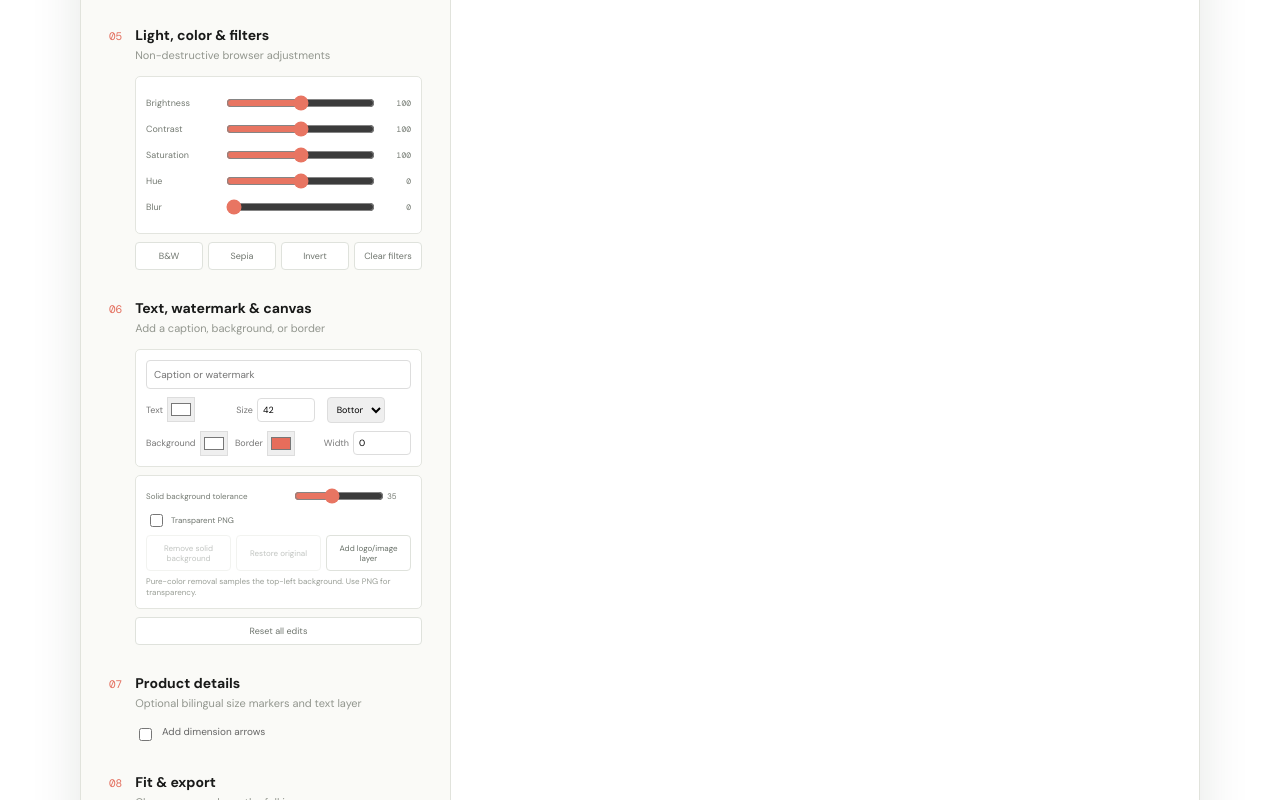
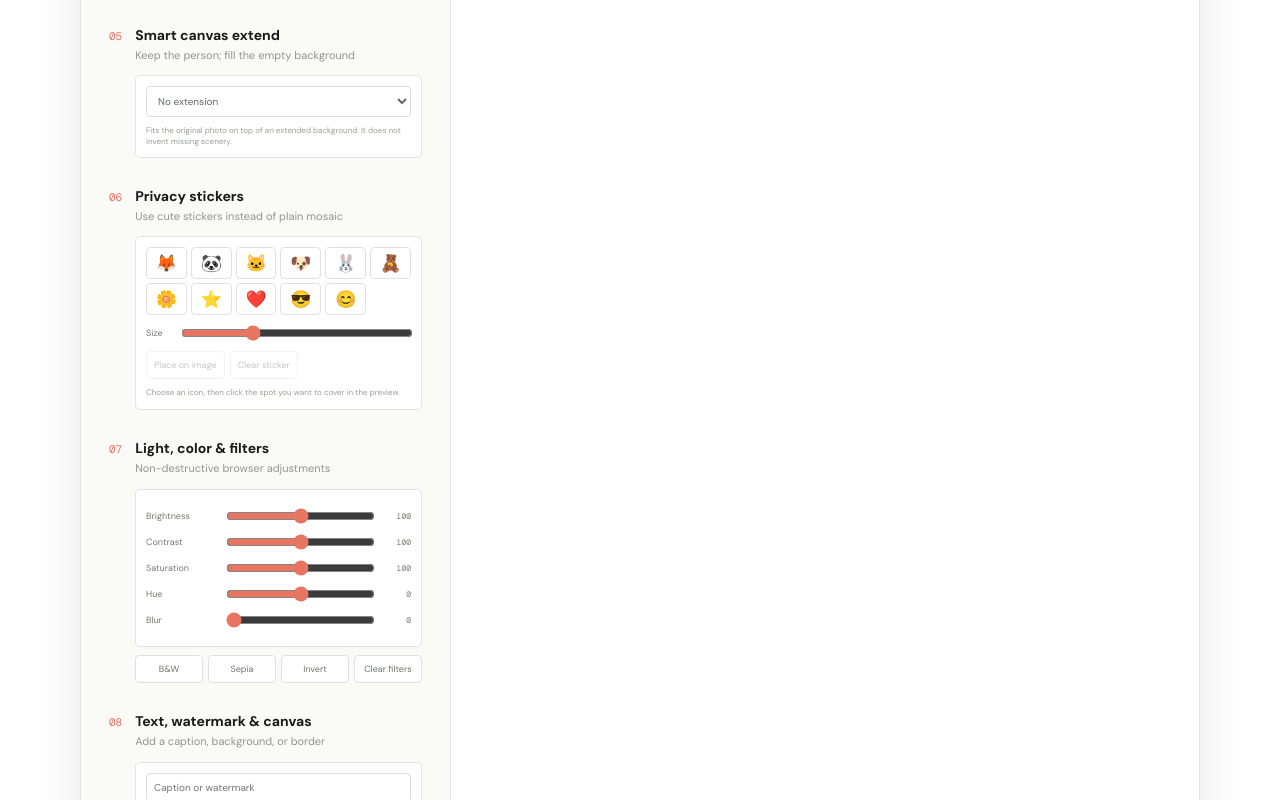
Before and after one commit to samzixiao/image-tools-site, a React (Vite) app: page / in a window 1280 px wide. Shown: the part 1380-2180 px from the top of the page. Built offline with nearby package versions, Linux system fonts and the light colour scheme; a web font is replaced by a local one.

Commit message:
Add smart canvas extension and privacy stickers

```diff
--- a/src/App.css
+++ b/src/App.css
@@ -765,6 +765,123 @@ footer {
   bottom: 3.5%;
   right: 3.5%;
 }
+.expand-panel,
+.sticker-panel {
+  margin: 13px 0 0 26px;
+  padding: 10px;
+  border: 1px solid #e3e5df;
+  border-radius: 5px;
+  background: #fff;
+}
+.expand-panel select {
+  width: 100%;
+  border: 1px solid #ddd;
+  border-radius: 4px;
+  padding: 7px;
+  font-size: 10px;
+  color: #626962;
+  background: #fff;
+}
+.expand-panel label {
+  display: grid;
+  grid-template-columns: 55px 1fr 25px;
+  align-items: center;
+  gap: 5px;
+  margin-top: 8px;
+  color: #777;
+  font-size: 9px;
+}
+.expand-panel input {
+  width: 100%;
+  accent-color: #e87562;
+}
+.expand-panel b {
+  font:
+    8px "DM Mono",
+    monospace;
+}
+.expand-panel small,
+.sticker-panel small {
+  display: block;
+  margin-top: 8px;
+  color: #999e96;
+  font-size: 8px;
+  line-height: 1.4;
+}
+.sticker-panel > div {
+  display: grid;
+  grid-template-columns: repeat(6, 1fr);
+  gap: 4px;
+}
+.sticker-panel > div button {
+  padding: 4px 1px;
+  border: 1px solid #e0e3dd;
+  border-radius: 4px;
+  background: #fff;
+  font-size: 17px;
+}
+.sticker-panel > div button.active {
+  border-color: #e77967;
+  background: #fff4f1;
+}
+.sticker-panel > label {
+  display: grid;
+  grid-template-columns: 28px 1fr;
+  gap: 5px;
+  align-items: center;
+  margin-top: 8px;
+  color: #777;
+  font-size: 9px;
+}
+.sticker-panel input {
+  width: 100%;
+  accent-color: #e87562;
+}
+.sticker-panel > .place,
+.sticker-panel > button {
+  margin-top: 8px;
+  border: 1px solid #dfe2dc;
+  border-radius: 4px;
+  background: #fff;
+  color: #6f756e;
+  padding: 7px;
+  font-size: 9px;
+}
+.sticker-panel > .place.active {
+  border-color: #e77967;
+  background: #fff2ed;
+  color: #bd594b;
+}
+.sticker-panel > button:last-of-type {
+  margin-left: 5px;
+}
+.sticker-panel button:disabled {
+  opacity: 0.4;
+  cursor: not-allowed;
+}
+.expanded-background {
+  position: absolute;
+  inset: 0;
+  width: 100% !important;
+  height: 100% !important;
+  max-width: none !important;
+  max-height: none !important;
+  object-fit: cover !important;
+  transform: scale(1.13) !important;
+  transform-origin: center;
+  pointer-events: none;
+}
+.expanded-background.mirror {
+  transform: scale(1.13) scaleX(-1) !important;
+}
+.privacy-sticker-preview {
+  position: absolute;
+  z-index: 9;
+  transform: translate(-50%, -50%);
+  line-height: 1;
+  pointer-events: none;
+  text-shadow: 0 1px 3px #0004;
+}
 
 .shape-grid {
   display: grid;
@@ -863,15 +980,18 @@ footer {
   color: #9a9e97;
   margin-top: 7px;
 }
-.preview-image.circle {
+.preview-image.circle,
+.expanded-background.circle {
   clip-path: circle(50% at 50% 50%);
 }
-.preview-image.heart {
+.preview-image.heart,
+.expanded-background.heart {
   clip-path: path(
     "M 50% 90% C -8% 55% 8% 12% 30% 18% C 43% 2% 50% 18% 50% 28% C 50% 18% 57% 2% 70% 18% C 92% 12% 108% 55% 50% 90%"
   );
 }
-.preview-image.star {
+.preview-image.star,
+.expanded-background.star {
   clip-path: polygon(
     50% 2%,
     61% 35%,
@@ -885,7 +1005,8 @@ footer {
     39% 35%
   );
 }
-.preview-image.sticker {
+.preview-image.sticker,
+.expanded-background.sticker {
   clip-path: inset(0 round 9%);
 }
 .measure-preview {
@@ -984,16 +1105,20 @@ footer {
   transition: transform 0.2s ease;
   transform-origin: center;
 }
-.preview-image.ellipse {
+.preview-image.ellipse,
+.expanded-background.ellipse {
   clip-path: ellipse(48% 34% at 50% 50%);
 }
-.preview-image.hexagon {
+.preview-image.hexagon,
+.expanded-background.hexagon {
   clip-path: polygon(50% 2%, 92% 25%, 92% 75%, 50% 98%, 8% 75%, 8% 25%);
 }
-.preview-image.triangle {
+.preview-image.triangle,
+.expanded-background.triangle {
   clip-path: polygon(50% 0, 100% 100%, 0 100%);
 }
-.preview-image.badge {
+.preview-image.badge,
+.expanded-background.badge {
   clip-path: polygon(
     50% 0,
     61% 17%,
--- a/src/App.tsx
+++ b/src/App.tsx
@@ -13,6 +13,7 @@ type Shape =
   | "triangle"
   | "badge"
   | "sticker";
+type ExpandMode = "none" | "blur" | "mirror" | "gradient" | "solid";
 type Preset = {
   id: string;
   group: string;
@@ -109,6 +110,19 @@ const shapeSymbol: Record<Shape, string> = {
   badge: "✹",
   sticker: "▣",
 };
+const privacyStickers = [
+  "🦊",
+  "🐼",
+  "🐱",
+  "🐶",
+  "🐰",
+  "🧸",
+  "🌼",
+  "⭐",
+  "❤️",
+  "😎",
+  "😊",
+];
 
 function App() {
   const [url, setUrl] = useState(""),
@@ -156,6 +170,12 @@ function App() {
       "top-left" | "top-right" | "bottom-left" | "bottom-right"
     >("bottom-right"),
     [backgroundTolerance, setBackgroundTolerance] = useState(35);
+  const [expandMode, setExpandMode] = useState<ExpandMode>("none"),
+    [expandStrength, setExpandStrength] = useState(35),
+    [privacySticker, setPrivacySticker] = useState(""),
+    [stickerSize, setStickerSize] = useState(18),
+    [stickerPosition, setStickerPosition] = useState({ x: 0.5, y: 0.5 }),
+    [placingSticker, setPlacingSticker] = useState(false);
   const [crop, setCrop] = useState({ x: 0, y: 0, width: 1, height: 1 }),
     [drag, setDrag] = useState<{
       x: number;
@@ -203,7 +223,23 @@ function App() {
       setCustom({ width: next.width, height: next.height });
   }
   function pointerDown(event: PointerEvent<HTMLDivElement>) {
-    if (!url || mode === "fit") return;
+    if (!url) return;
+    if (placingSticker && privacySticker) {
+      const box = event.currentTarget.getBoundingClientRect();
+      setStickerPosition({
+        x: Math.min(
+          0.95,
+          Math.max(0.05, (event.clientX - box.left) / box.width),
+        ),
+        y: Math.min(
+          0.95,
+          Math.max(0.05, (event.clientY - box.top) / box.height),
+        ),
+      });
+      setPlacingSticker(false);
+      return;
+    }
+    if (mode === "fit") return;
     event.currentTarget.setPointerCapture(event.pointerId);
     setDrag({ x: event.clientX, y: event.clientY, crop });
   }
@@ -254,6 +290,9 @@ function App() {
     setText("");
     setMeasure(false);
     setOverlayUrl("");
+    setExpandMode("none");
+    setPrivacySticker("");
+    setPlacingSticker(false);
   }
   function removeSolidBackground() {
     if (!url) return;
@@ -466,6 +505,57 @@ function App() {
     ctx.fillText(text, width / 2, y, width * 0.9);
     ctx.restore();
   }
+  function drawExpansion(
+    ctx: CanvasRenderingContext2D,
+    image: HTMLImageElement,
+    width: number,
+    height: number,
+  ) {
+    if (expandMode === "none" || expandMode === "solid") return;
+    if (expandMode === "gradient") {
+      const gradient = ctx.createLinearGradient(0, 0, width, height);
+      gradient.addColorStop(0, background);
+      gradient.addColorStop(1, "#1e293b");
+      ctx.fillStyle = gradient;
+      ctx.fillRect(0, 0, width, height);
+      return;
+    }
+    const scale =
+        Math.max(width / image.naturalWidth, height / image.naturalHeight) *
+        1.12,
+      drawWidth = image.naturalWidth * scale,
+      drawHeight = image.naturalHeight * scale;
+    ctx.save();
+    ctx.translate(width / 2, height / 2);
+    if (expandMode === "mirror") ctx.scale(-1, 1);
+    ctx.filter = `blur(${Math.max(3, expandStrength / 2)}px) brightness(82%) saturate(110%)`;
+    ctx.drawImage(
+      image,
+      -drawWidth / 2,
+      -drawHeight / 2,
+      drawWidth,
+      drawHeight,
+    );
+    ctx.restore();
+  }
+  function drawPrivacySticker(
+    ctx: CanvasRenderingContext2D,
+    width: number,
+    height: number,
+  ) {
+    if (!privacySticker) return;
+    ctx.save();
+    const size = Math.max(28, (width * stickerSize) / 100);
+    ctx.font = `${size}px "Segoe UI Emoji", Arial`;
+    ctx.textAlign = "center";
+    ctx.textBaseline = "middle";
+    ctx.fillText(
+      privacySticker,
+      stickerPosition.x * width,
+      stickerPosition.y * height,
+    );
+    ctx.restore();
+  }
   function loadImage(source: string) {
     return new Promise<HTMLImageElement>((resolve, reject) => {
       const image = new Image();
@@ -502,6 +592,7 @@ function App() {
         drawHeight,
       );
     ctx.clip();
+    drawExpansion(ctx, image, canvas.width, canvas.height);
     ctx.translate(canvas.width / 2, canvas.height / 2);
     ctx.rotate((rotation * Math.PI) / 180);
     ctx.scale(flipX ? -1 : 1, flipY ? -1 : 1);
@@ -536,6 +627,7 @@ function App() {
     }
     drawText(ctx, canvas.width, canvas.height);
     drawAnnotations(ctx, canvas.width, canvas.height);
+    drawPrivacySticker(ctx, canvas.width, canvas.height);
     if (overlayUrl) {
       const overlay = await loadImage(overlayUrl);
       const targetWidth = canvas.width * 0.22,
@@ -746,6 +838,95 @@ function App() {
             </div>
             <Step
               n="05"
+              title="Smart canvas extend"
+              sub="Keep the person; fill the empty background"
+            />
+            <div className="expand-panel">
+              <select
+                value={expandMode}
+                onChange={(event) => {
+                  setExpandMode(event.target.value as ExpandMode);
+                  if (event.target.value !== "none") setMode("fit");
+                }}
+              >
+                <option value="none">No extension</option>
+                <option value="blur">Blurred photo extension</option>
+                <option value="mirror">Mirrored photo extension</option>
+                <option value="gradient">Gradient extension</option>
+                <option value="solid">Solid-color extension</option>
+              </select>
+              {(expandMode === "blur" || expandMode === "mirror") && (
+                <label>
+                  Softness{" "}
+                  <input
+                    type="range"
+                    min="8"
+                    max="90"
+                    value={expandStrength}
+                    onChange={(event) =>
+                      setExpandStrength(Number(event.target.value))
+                    }
+                  />{" "}
+                  <b>{expandStrength}</b>
+                </label>
+              )}
+              <small>
+                Fits the original photo on top of an extended background. It
+                does not invent missing scenery.
+              </small>
+            </div>
+            <Step
+              n="06"
+              title="Privacy stickers"
+              sub="Use cute stickers instead of plain mosaic"
+            />
+            <div className="sticker-panel">
+              <div>
+                {privacyStickers.map((item) => (
+                  <button
+                    key={item}
+                    className={privacySticker === item ? "active" : ""}
+                    onClick={() => setPrivacySticker(item)}
+                  >
+                    {item}
+                  </button>
+                ))}
+              </div>
+              <label>
+                Size{" "}
+                <input
+                  type="range"
+                  min="8"
+                  max="42"
+                  value={stickerSize}
+                  onChange={(event) =>
+                    setStickerSize(Number(event.target.value))
+                  }
+                />
+              </label>
+              <button
+                className={placingSticker ? "place active" : "place"}
+                disabled={!privacySticker || !url}
+                onClick={() => setPlacingSticker(true)}
+              >
+                {placingSticker ? "Click the image…" : "Place on image"}
+              </button>
+              <button
+                onClick={() => {
+                  setPrivacySticker("");
+                  setPlacingSticker(false);
+                }}
+                disabled={!privacySticker}
+              >
+                Clear sticker
+              </button>
+              <small>
+                Choose an icon, then click the spot you want to cover in the
+                preview.
+              </small>
+            </div>
+            <Step
+              n="07"
               title="Light, color & filters"
               sub="Non-destructive browser adjustments"
             />
@@ -836,7 +1017,7 @@ function App() {
               </button>
             </div>
             <Step
-              n="06"
+              n="08"
               title="Text, watermark & canvas"
               sub="Add a caption, background, or border"
             />
@@ -1001,7 +1182,7 @@ function App() {
               Reset all edits
             </button>
             <Step
-              n="07"
+              n="09"
               title="Product details"
               sub="Optional bilingual size markers and text layer"
             />
@@ -1070,7 +1251,7 @@ function App() {
               </div>
             )}
             <Step
-              n="08"
+              n="10"
               title="Fit & export"
               sub="Choose crop or keep the full image"
             />
@@ -1106,6 +1287,10 @@ function App() {
               style={{
                 aspectRatio: `${output.width}/${output.height}`,
                 backgroundColor: transparentBackground ? undefined : background,
+                backgroundImage:
+                  expandMode === "gradient"
+                    ? `linear-gradient(135deg, ${background}, #1e293b)`
+                    : undefined,
               }}
               onPointerDown={pointerDown}
               onPointerMove={pointerMove}
@@ -1113,6 +1298,16 @@ function App() {
             >
               {url ? (
                 <>
+                  {(expandMode === "blur" || expandMode === "mirror") && (
+                    <img
+                      src={url}
+                      alt="Extended background"
+                      className={`expanded-background ${expandMode} ${shape}`}
+                      style={{
+                        filter: `blur(${Math.max(3, expandStrength / 2)}px) brightness(82%) saturate(110%)`,
+                      }}
+                    />
+                  )}
                   <img
                     src={url}
                     alt="Preview"
@@ -1152,6 +1347,18 @@ function App() {
                     >
                       {text}
                     </div>
+                  )}
+                  {privacySticker && (
+                    <span
+                      className="privacy-sticker-preview"
+                      style={{
+                        left: `${stickerPosition.x * 100}%`,
+                        top: `${stickerPosition.y * 100}%`,
+                        fontSize: `${stickerSize * 2}px`,
+                      }}
+                    >
+                      {privacySticker}
+                    </span>
                   )}
                   {overlayUrl && (
                     <img
```
